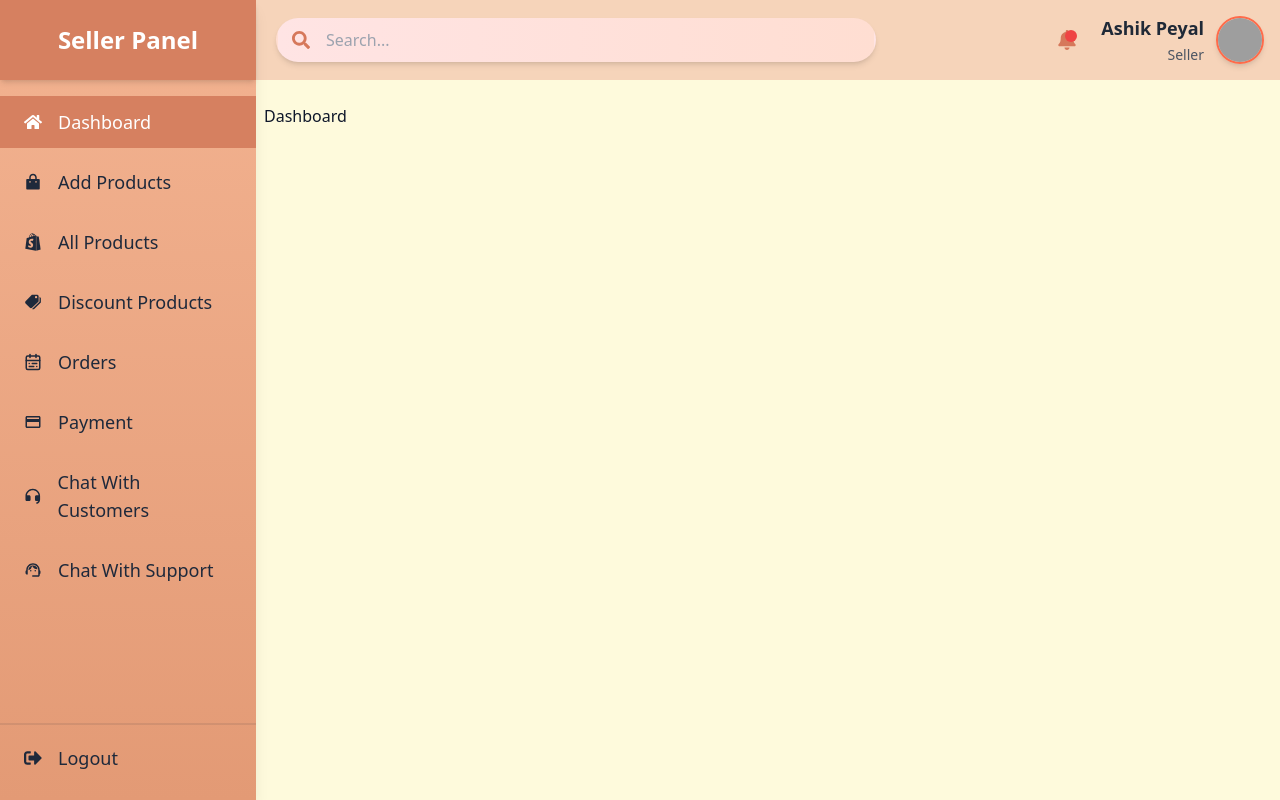
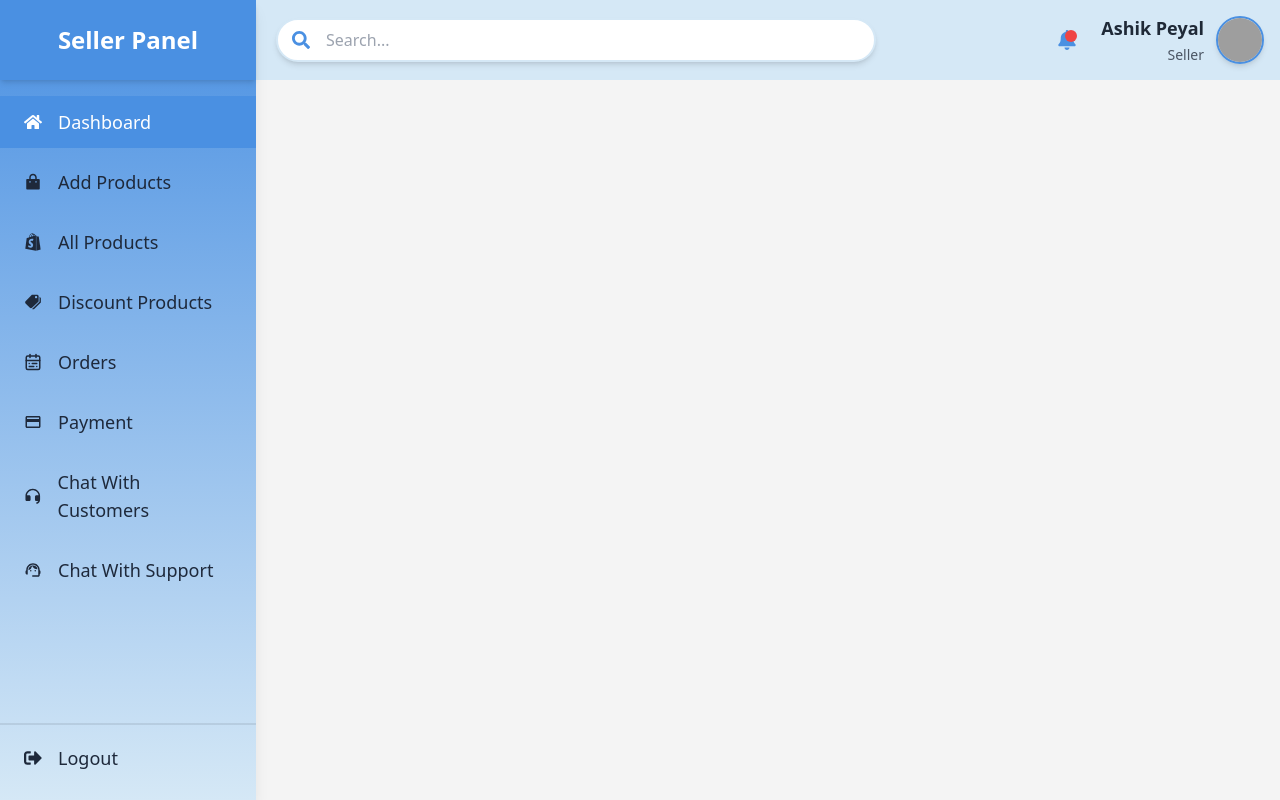
Before and after one commit to AshikurZaman01/Multi-Vendor-Ecommerce-Website-MERN, a React (Vite) app in the folder Front End/: page /sellerMainLayout/dashboard in a window 1280 px wide. Built offline with nearby package versions, Linux system fonts and the light colour scheme; grey boxes are pictures that could not be loaded.

Commit message:
change seller Dashboard color

```diff
--- a/Front End/src/Components/Views/Auth/SellerDashboard/SellerMainLayout/SellerHeader/SellerHeader.jsx
+++ b/Front End/src/Components/Views/Auth/SellerDashboard/SellerMainLayout/SellerHeader/SellerHeader.jsx
@@ -3,7 +3,7 @@ import SellerSearchbar from "./SellerSearchbar"
 
 const SellerHeader = () => {
     return (
-        <div className="flex justify-between items-center p-4 bg-[#F6D4BA] w-full">
+        <div className="flex justify-between items-center p-4 bg-[#D5E8F6] w-full">
             <div className="ml-0 lg:ml-[260px] rounded-md h-[48px] flex items-center transition-all w-full">
 
                 <div className="flex-1 ">
--- a/Front End/src/Components/Views/Auth/SellerDashboard/SellerMainLayout/SellerHeader/SellerProfile.jsx
+++ b/Front End/src/Components/Views/Auth/SellerDashboard/SellerMainLayout/SellerHeader/SellerProfile.jsx
@@ -3,24 +3,18 @@ import { FaBell } from "react-icons/fa"
 const SellerProfile = () => {
     return (
         <div className="flex items-center gap-6">
-
-            {/* Notification Icon */}
             <div className="relative">
-                <FaBell className="text-[#d6785b] text-xl cursor-pointer hover:text-[#ff6b4a] transition duration-300" />
+                <FaBell className="text-[#4A90E2] text-xl cursor-pointer hover:text-[#F39C12] transition duration-300" />
                 <span className="absolute top-0 right-0 w-3 h-3 bg-red-500 rounded-full"></span>
             </div>
-
-            {/* User Info */}
             <div className="flex items-center gap-3">
                 <div className="text-right">
                     <h2 className="text-lg font-semibold text-gray-800">Ashik Peyal</h2>
                     <span className="text-sm font-normal text-gray-600">Seller</span>
                 </div>
-
-                {/* Profile Image */}
                 <div>
-                    <img src="https://cdn-icons-png.flaticon.com/128/2202/2202112.png" alt="User Avatar"
-                        className="w-[48px] h-[48px] rounded-full border-2 border-[#ff6b4a] object-cover transition-transform duration-300 hover:scale-105 shadow-md"
+                    <img src="https://cdn-icons-png.flaticon.com/128/2202/2202112.png" alt="User  Avatar"
+                        className="w-[48px] h-[48px] rounded-full border-2 border-[#4A90E2] object-cover transition-transform duration-300 hover:scale-105 shadow-md"
                     />
                 </div>
             </div>
--- a/Front End/src/Components/Views/Auth/SellerDashboard/SellerMainLayout/SellerHeader/SellerSearchbar.jsx
+++ b/Front End/src/Components/Views/Auth/SellerDashboard/SellerMainLayout/SellerHeader/SellerSearchbar.jsx
@@ -2,15 +2,14 @@ import { FaSearch } from "react-icons/fa"
 
 const SellerSearchbar = () => {
     return (
-        <div className="relative w-full max-w-[200px] md:max-w-[400px] lg:max-w-[600px] ">
-
+        <div className="relative w-full max-w-[300px] md:max-w-[400px] lg:max-w-[600px]">
             <input
                 type="text"
                 name="search"
                 placeholder="Search..."
-                className="w-full py-2 pl-12 pr-4 bg-gradient-to-r from-[#ffe4e4] to-[#ffded2] text-gray-700 rounded-full border-2 border-transparent outline-none shadow-md focus:border-[#ff6b4a] focus:shadow-lg transition-all duration-300 ease-in-out hover:bg-gradient-to-r hover:from-[#ffd7d7] hover:to-[#ffd0c8]"
+                className="w-full py-2 pl-12 pr-4 bg-white text-gray-700 rounded-full border-2 border-[#D5E8F6] outline-none shadow-md focus:border-[#4A90E2] focus:shadow-lg transition-all duration- 300 ease-in-out hover:bg-[#F4F4F4]"
             />
-            <FaSearch className="absolute left-4 top-1/2 transform -translate-y-1/2 text-[#d6785b] text-lg pointer-events-none" />
+            <FaSearch className="absolute left-4 top-1/2 transform -translate-y-1/2 text-[#4A90E2] text-lg pointer-events-none" />
         </div>
     )
 }
--- a/Front End/src/Components/Views/Auth/SellerDashboard/SellerMainLayout/SellerMainLayout.jsx
+++ b/Front End/src/Components/Views/Auth/SellerDashboard/SellerMainLayout/SellerMainLayout.jsx
@@ -4,11 +4,11 @@ import SellerHeader from "./SellerHeader/SellerHeader";
 
 const SellerMainLayout = () => {
     return (
-        <div className="flex">
+        <div className="flex bg-[#F4F4F4] min-h-screen">
             <SellerSidebar />
-            <div className="flex-1 min-h-screen bg-[#FEFADC] text-slate-900">
+            <div className="flex-1">
                 <SellerHeader />
-                <main className="p-6 ml-0 lg:ml-60">
+                <main className="p-6">
                     <Outlet />
                 </main>
             </div>
--- a/Front End/src/Components/Views/Auth/SellerDashboard/SellerMainLayout/SellerSidebar/SellerNav.jsx
+++ b/Front End/src/Components/Views/Auth/SellerDashboard/SellerMainLayout/SellerSidebar/SellerNav.jsx
@@ -9,20 +9,19 @@ const SellerNav = ({ routes, isOpen, setIsOpen, onRouteClick }) => {
                         <NavLink
                             to={route.path}
                             className={({ isActive }) =>
-                                `flex items-center px-6 py-3 text-lg font-medium hover:bg-[#D68060] hover:text-white ${isActive ? 'bg-[#D68060] text-white' : ''}`
+                                `flex items-center px-6 py-3 text-lg font-medium hover:bg-[#D5E8F6] hover:text-[#333] transition duration-300 ${isActive ? 'bg-[#4A90E2] text-white' : ''}`
                             }
                             onClick={() => {
                                 onRouteClick();
                                 setIsOpen(!isOpen);
                             }}
-
                         >
                             {route.icon} <span className="ml-4">{route.name}</span>
                         </NavLink>
                     </li>
                 ))}
             </ul>
-        </nav >
+        </nav>
     )
 }
 
--- a/Front End/src/Components/Views/Auth/SellerDashboard/SellerMainLayout/SellerSidebar/SellerSidebar.jsx
+++ b/Front End/src/Components/Views/Auth/SellerDashboard/SellerMainLayout/SellerSidebar/SellerSidebar.jsx
@@ -37,30 +37,23 @@ const SellerSidebar = () => {
 
     return (
         <div className="relative">
-
-            {/* Toggle button for mobile */}
             <button
                 onClick={handleToggle}
-                className="lg:hidden fixed top-3 left-4 z-20 p-2 bg-black text-white rounded-md"
+                className="lg:hidden fixed top-3 left-4 z-20 p-2 bg-[#4A90E2] text-white rounded-md shadow-md transition duration-300 hover:bg-[#357ABD]"
             >
                 {isOpen ? <FaTimes /> : <FaBars />}
             </button>
 
-            {/* Sidebar */}
-            <div className={`fixed top-0 left-0 h-full w-64 bg-gradient-to-b from-[#F3B391] to-[#E39A75] text-slate-800 shadow-lg flex flex-col transform ${isOpen ? 'translate-x-0' : '-translate-x-full'} lg:translate-x-0 transition-transform duration-300 ease-in-out z-10`}>
-
-                <div className="flex items-center justify-center h-20 shadow-md text-white text-2xl font-bold bg-[#D68060] px-4 py-10">
+            <div className={`fixed top-0 left-0 h-full w-64 bg-gradient-to-b from-[#4A90E2] to-[#D5E8F6] text-slate-800 shadow-lg flex flex-col transform ${isOpen ? 'translate-x-0' : '-translate-x-full'} lg:translate-x-0 transition-transform duration-300 ease-in-out z-10`}>
+                <div className="flex items-center justify-center h-20 text-white text-2xl font-bold bg-[#4A90E2] shadow-md">
                     <span>Seller Panel</span>
                 </div>
 
                 <SellerNav routes={routes} isOpen={isOpen} setIsOpen={setIsOpen} onRouteClick={handleRouteClick} />
-
                 <div className='divider my-0'></div>
-
                 <SellerLogout />
             </div>
 
-            {/* Overlay for mobile */}
             {isOpen && (
                 <div
                     className="fixed inset-0 bg-black opacity-50 z-5 lg:hidden"
@@ -68,7 +61,8 @@ const SellerSidebar = () => {
                 ></div>
             )}
         </div>
-    )
+    );
+
 }
 
 export default SellerSidebar
```
